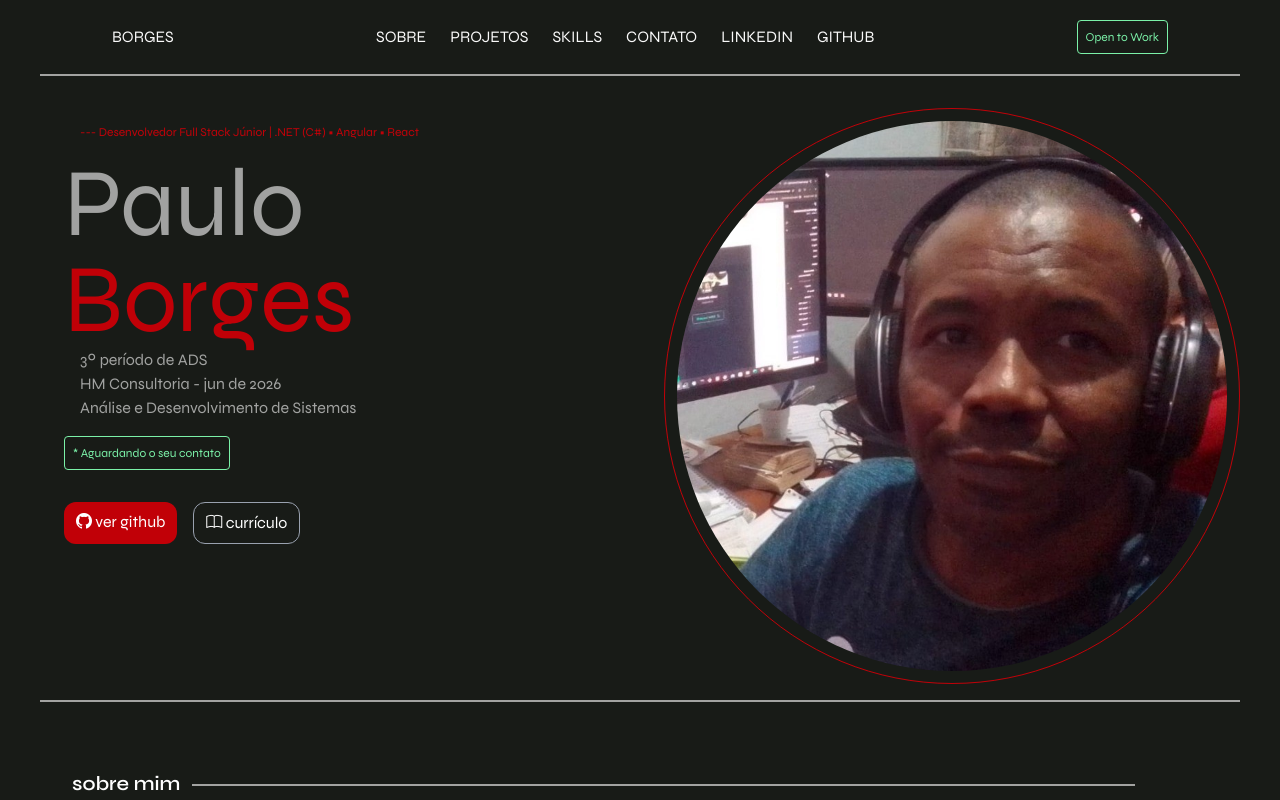
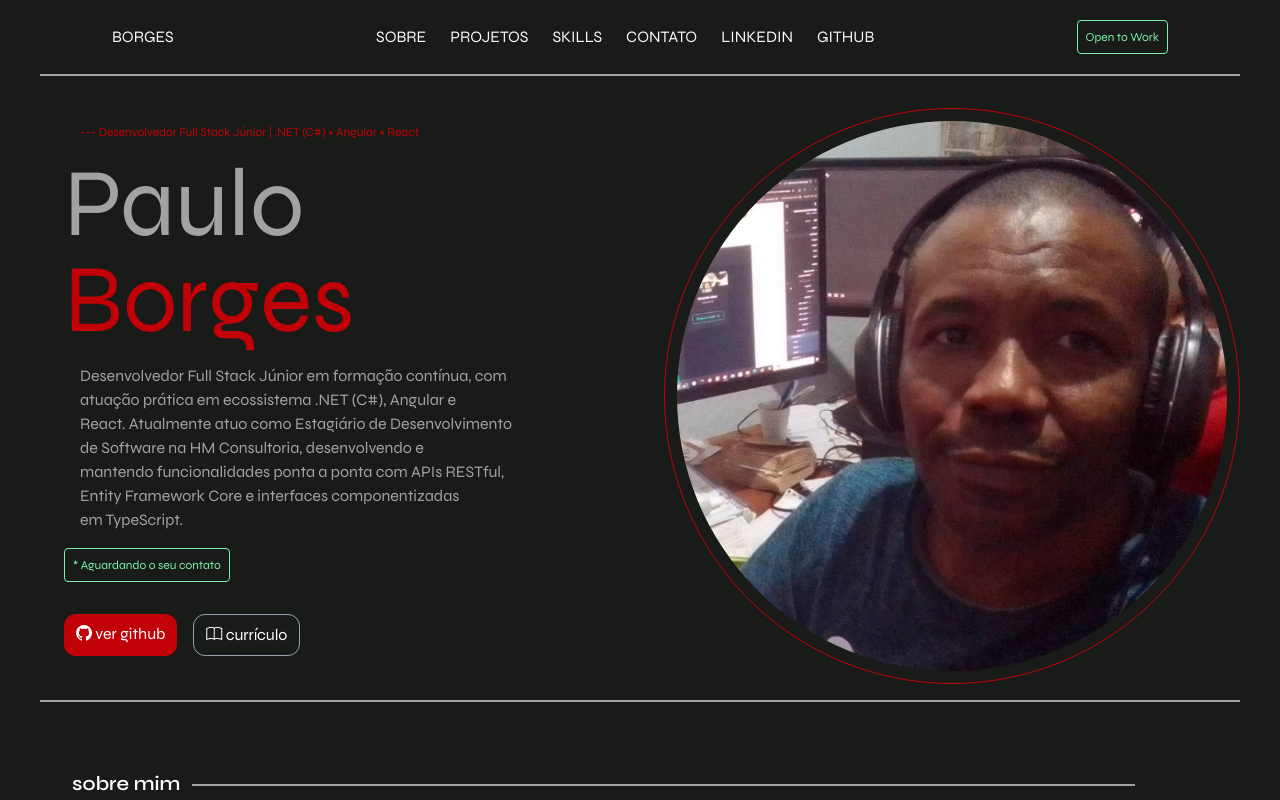
Before and after one commit to Paulo-Borges/portfolio-angular, an Angular app: page / in a window 1280 px wide. Shown: the top 800 px of the page. Built offline with nearby package versions, Linux system fonts and the light colour scheme.

Commit message:
fix: fixes

```diff
--- a/src/app/pages/home/home.html
+++ b/src/app/pages/home/home.html
@@ -4,10 +4,21 @@
       --- Desenvolvedor Full Stack Júnior | .NET (C#) • Angular • React
     </p>
     <h1 class="text-5xl sm:text-6xl lg:text-8xl">Paulo</h1>
-    <h1 class="text-5xl sm:text-6xl lg:text-8xl text-red-700">Borges</h1>
-    <p class="max-w-xs pl-4">3º período de ADS</p>
-    <p class="max-w-xs pl-4">HM Consultoria - jun de 2026</p>
-    <p class="max-w-xs pl-4 mb-4">Análise e Desenvolvimento de Sistemas</p>
+    <h1 class="text-5xl sm:text-6xl lg:text-8xl text-red-700 mb-4">Borges</h1>
+
+    <p class="max-w-md pl-4">
+      Desenvolvedor Full Stack Júnior em formação contínua, com atuação prática em ecossistema .NET
+      (C#), Angular e
+    </p>
+    <p class="max-w-md pl-4">
+      React. Atualmente atuo como Estagiário de Desenvolvimento de Software na HM Consultoria,
+      desenvolvendo e
+    </p>
+    <p class="max-w-md pl-4">
+      mantendo funcionalidades ponta a ponta com APIs RESTful, Entity Framework Core e interfaces
+      componentizadas
+    </p>
+    <p class="max-w-md pl-4 mb-4">em TypeScript.</p>
 
     <div>
       <a
```
